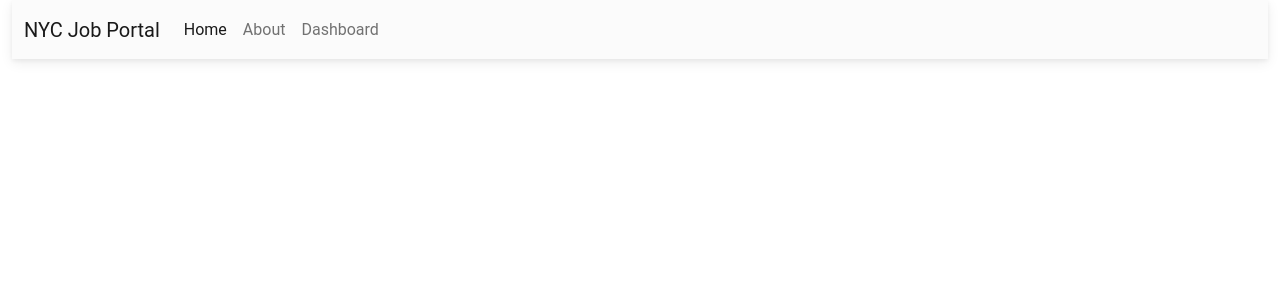
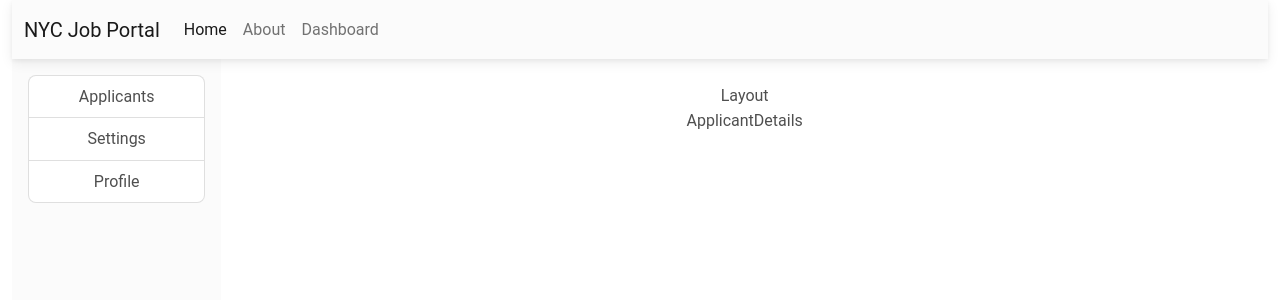
Before and after one commit to dcartist/nyc22react, a React (Create React App) app: page /dashboard/applicants/1 in a window 1280 px wide. Shown: the top 300 px of the page. Built offline with nearby package versions, Linux system fonts and the light colour scheme; no server answers.

Commit message:
updating application

```diff
--- a/src/App.js
+++ b/src/App.js
@@ -7,7 +7,9 @@ import About from './Pages/About';
 import Dashboard from './Pages/Dashboard/Dashboard';
 import Navigation from './Components/Navigation/Navigation';
 import SettingsLayout from './Pages/Dashboard/Settings';
-import Applicants from './Pages/Dashboard/Applicants';
+import ApplicantsLayout from './Pages/Dashboard/Applicants/ApplicantsLayout';
+import Applicants from './Pages/Dashboard/Applicants/Applicants';
+import ApplicantDetails from './Pages/Dashboard/Applicants/ApplicantDetails';
 import Profile from './Pages/Dashboard/Profile';
 import Billing from './Pages/Dashboard/Billing';
 import {getAllJobs} from './services/api';
@@ -40,8 +42,11 @@ function App() {
           <Route index element={<Home />} />
           <Route path="about" element={<About />} />
           <Route path="dashboard" element={<Dashboard />}>
-            <Route index element={<Applicants />} />
-            <Route path="applicants" element={<Applicants />} />
+            <Route index element={<ApplicantsLayout />} />
+            <Route path="applicants" element={<ApplicantsLayout />}>
+              <Route index element={<Applicants />} />
+              <Route path=":applicantId" element={<ApplicantDetails />} />
+            </Route>
           <Route path="profile" element={<Profile />} />
           <Route path="settings" element={<SettingsLayout />}>
 
--- a/src/Components/Tables/Table_Custom.js
+++ b/src/Components/Tables/Table_Custom.js
@@ -5,10 +5,11 @@ import { Link } from 'react-router-dom';
 
 import 'ag-grid-community/styles/ag-grid.css';
 import 'ag-grid-community/styles/ag-theme-alpine.css';
+import { useNavigate } from 'react-router-dom';
 
 export default function Table_Custom({ tableData }) {
   const [rowData, setRowData] = useState([]);
-
+  const navigate = useNavigate();
   useEffect(() => {
     setRowData(Array.isArray(tableData) ? tableData : []);
   }, [tableData]);
@@ -55,6 +56,9 @@ const paginationPageSizeSelector = [10, 20, 50, 100];
            pagination={pagination}
     paginationPageSize={paginationPageSize}
     paginationPageSizeSelector={paginationPageSizeSelector}
+    onRowClicked={params => {
+            navigate(`${params.data._id}`);
+          }}
         />
       </div>
     </div>
--- a/src/Pages/Dashboard/Applicants.js
+++ /dev/null
@@ -1,64 +0,0 @@
-import React, {useState, useEffect} from 'react'
-import { getApplicantsByPage, getAllApplications } from '../../services/api'
-import DataTables from '../../Components/Tables/Tables'
-import { data } from 'react-router-dom';
-import Table_Custom from '../../Components/Tables/Table_Custom';
-
-export default function Applicants() {
-  const [applications, setApplications] = useState([]);
-  const [error, setError] = useState("");
-  const [dataTableInfo, setDataTableInfo] = useState([]);
-//   const tableData = applications.map(app => [
-//     app.firstName || '',
-//     app.lastName || '',
-//     app.license || '',
-//     app.jobs || [],
-//     app.startDate || '',
-//     app.salary || ''
-//   ]);
-  useEffect(() => {
-    // getApplicantsByPage(1)
-   getAllApplications()
-      .then(data => {
-        setApplications(data);
-        console.log("Applications fetched:", data);
-      })
-      .catch((err) => setError(err.message));
-  // const tableData = applications.map(app => [
-  //  app.applicant_firstName || '',
-  //               app.applicant_lastName || '',
-  //               app.applicant_license || '',
-  //               app.job_listing || [], // Assuming jobs is an array
-  // ]);
-  //   console.log(applications);
-  //   console.log(tableData);
-  //   setDataTableInfo(tableData);
-  }, []);
-
-  if (error) return <div>Error: {error}</div>;
-
-  // Map objects to arrays for DataTables
-
-
-  return (
-    <div>Applicants
-
-        {/* {applications.length > 0 ? (
-          <DataTables data={applications} />
-        ) : (
-          <div>No applications found</div>
-        )}       */}
-      {/* <DataTables data={dataTableInfo} /> */}
-<Table_Custom tableData={applications} />
-      {/* {applications.length > 0 ? (
-       applications.map((app, index) => (
-         <p key={index}>
-           {app.applicant_firstName} {app.applicant_lastName}
-         </p>
-        ))
-      ) : (
-        <div>No applications found</div>
-      )} */}
-    </div>
-  )
-}
--- /dev/null
+++ b/src/Pages/Dashboard/Applicants/ApplicantDetails.js
@@ -0,0 +1,7 @@
+import React from 'react'
+
+export default function ApplicantDetails() {
+  return (
+    <div>ApplicantDetails</div>
+  )
+}
--- /dev/null
+++ b/src/Pages/Dashboard/Applicants/Applicants.js
@@ -0,0 +1,27 @@
+import React, {useState, useEffect} from 'react'
+import { getApplicantsByPage, getAllApplications } from '../../../services/api'
+import DataTables from '../../../Components/Tables/Tables'
+import { data } from 'react-router-dom';
+import Table_Custom from '../../../Components/Tables/Table_Custom';
+
+export default function Applicants() {
+  const [applications, setApplications] = useState([]);
+  const [error, setError] = useState("");
+  useEffect(() => {
+   getAllApplications()
+      .then(data => {
+        setApplications(data);
+        console.log("Applications fetched:", data);
+      })
+      .catch((err) => setError(err.message));
+  }, []);
+
+  if (error) return <div>Error: {error}</div>;
+
+  return (
+    <div>Applicants
+
+<Table_Custom tableData={applications} />
+    </div>
+  )
+}
--- /dev/null
+++ b/src/Pages/Dashboard/Applicants/ApplicantsLayout.js
@@ -0,0 +1,11 @@
+import React from 'react'
+import { Outlet } from 'react-router-dom';
+
+export default function ApplicantsLayout() {
+  return (
+    <div>
+        Layout
+        <Outlet />
+    </div>
+  )
+}
```
Also changed, not shown: src/Pages/Dashboard/Applicants/ApplicantTable.js (added, +7 -0 lines).
